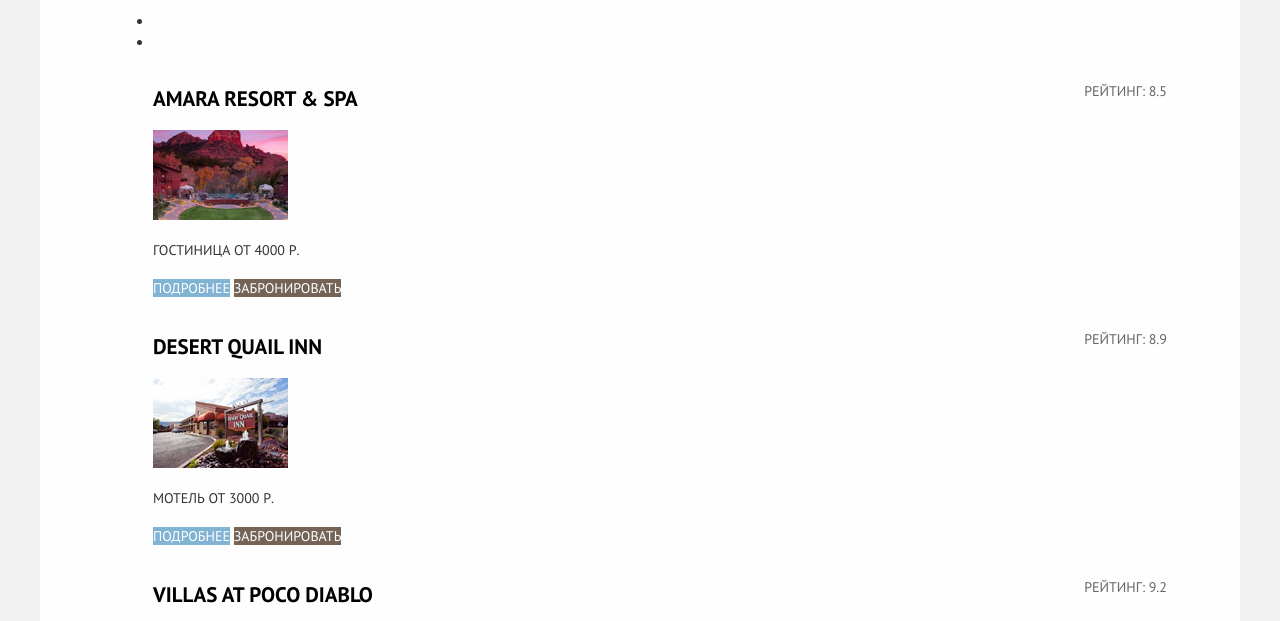
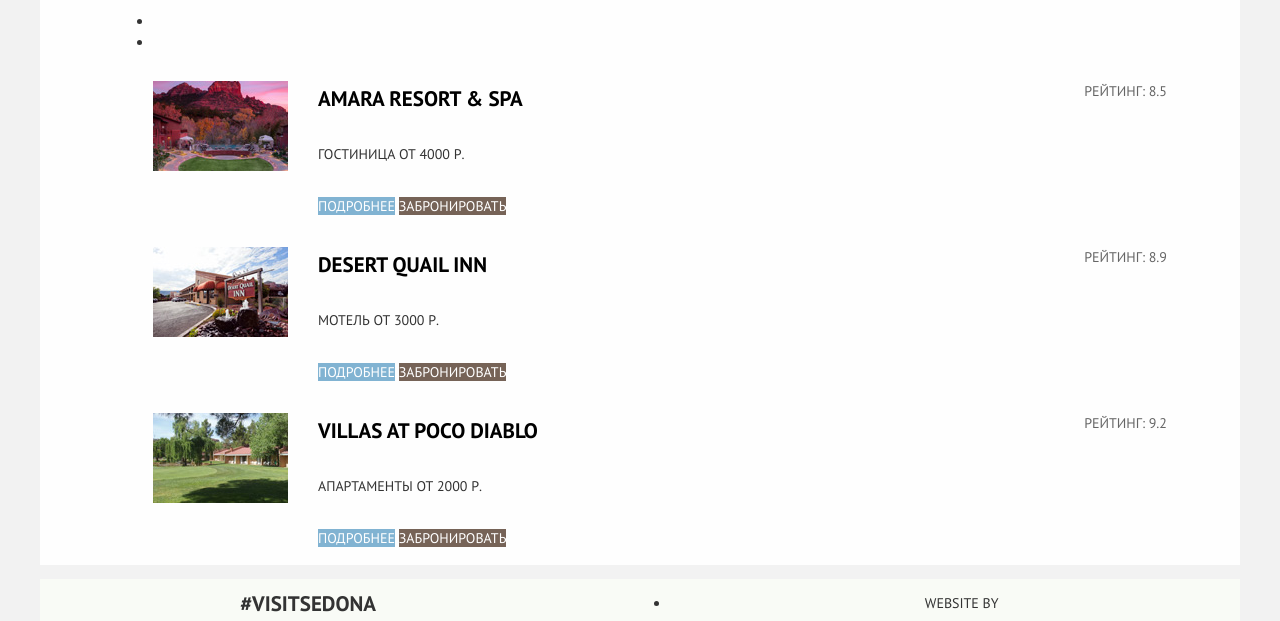
Before and after one commit to georgeramsson/881615-sedona-24, a plain HTML site: page hotels.html in a window 1280 px wide. Shown: the part 633-1254 px from the top of the page. Drawn offline with Linux system fonts and the light colour scheme.

Commit message:
Правки по сетке
- правки баннера
- правки списка отелей

```diff
--- a/css/style.css
+++ b/css/style.css
@@ -102,6 +102,7 @@ input[type="radio"].visually-hidden {
 .site-navigation {
   display: flex;
   justify-content: space-between;
+  align-items: center;
 
   height: 56px;
   margin: 0;
@@ -121,7 +122,7 @@ input[type="radio"].visually-hidden {
 }
 
 .site-navigation li {
-  width: 20%;
+  width: 25%;
 }
 
 .site-navigation li:first-child {
@@ -142,20 +143,22 @@ input[type="radio"].visually-hidden {
   text-align: right;
 }
 
-.intro {
+.banner {
   text-align: center;
 
   width: 1200px;
-  height: 508px;
   margin-bottom: 60px;
+  padding-top: 76px;
+  padding-bottom: 79px;
 
   background-image: url(../img/background-header.jpg);
   background-repeat: no-repeat;
   background-position: 0 -56px;
 }
 
-.banner {
-  padding-top: 76px;
+.banner img {
+  width: 459;
+  height: 353;
 }
 
 .features {
@@ -298,6 +301,19 @@ input[type="radio"].visually-hidden {
   justify-content: space-between;
 }
 
+.hotel-info-container {
+  display: flex;
+}
+
+.catalog-item-image {
+  margin-right: 30px;
+}
+
+.hotel-information {
+  display: flex;
+  flex-direction: column;
+}
+
 .hotel-caption a {
   color: #000000;
 }
--- a/hotels.html
+++ b/hotels.html
@@ -126,15 +126,16 @@
           </div>
           <ul class="catalog-list">
             <li class="catalog-item">
-              <div class="info-container">
-                <h3 class="hotel-caption">
-                  <a href="#">Amara Resort & Spa</a>
-                </h3>
+              <div class="hotel-info-container">
                 <p class="catalog-item-image">
                   <a href="#">
                     <img src="img/amara.jpg" width="135" height="90" alt="Amara Resort & Spa">
                   </a>
                 </p>
+                <div class="hotel-information">
+                  <h3 class="hotel-caption">
+                    <a href="#">Amara Resort & Spa</a>
+                  </h3>
                   <p class="catalog-item-description">
                     <span class="description-category">
                       Гостиница
@@ -148,6 +149,7 @@
                     <a class="button button-booking" href="#">Забронировать</a>
                   </p>
                 </div>
+              </div>
               <div class="rate-container">
                 <div class="stars">
                 </div>
@@ -157,15 +159,16 @@
               </div>
             </li>
             <li class="catalog-item">
-              <div class="info-container">
-                <h3 class="hotel-caption">
-                  <a href="#">Desert Quail Inn</a>
-                </h3>
+              <div class="hotel-info-container">
                 <p class="catalog-item-image">
                   <a href="#">
                     <img src="img/desert.jpg" width="135" height="90" alt="Desert Quail Inn">
                   </a>
                 </p>
+                <div class="hotel-information">
+                  <h3 class="hotel-caption">
+                    <a href="#">Desert Quail Inn</a>
+                  </h3>
                   <p class="catalog-item-description">
                     <span class="description-category">
                       Мотель
@@ -179,6 +182,7 @@
                     <a class="button button-booking" href="#">Забронировать</a>
                   </p>
                 </div>
+              </div>
               <div class="rate-container">
                 <div class="stars">
                 </div>
@@ -188,15 +192,16 @@
               </div>
             </li>
             <li class="catalog-item">
-              <div class="info-container">
-                <h3 class="hotel-caption">
-                  <a href="#">Villas at Poco Diablo</a>
-                </h3>
+              <div class="hotel-info-container">
                 <p class="catalog-item-image">
                   <a href="#">
                     <img src="img/villas.jpg" width="135" height="90" alt="Villas at Poco Diablo">
                   </a>
                 </p>
+                <div class="hotel-information">
+                  <h3 class="hotel-caption">
+                    <a href="#">Villas at Poco Diablo</a>
+                  </h3>
                   <p class="catalog-item-description">
                     <span class="description-category">
                       Апартаменты
@@ -209,6 +214,7 @@
                     <a class="button button-more" href="#">Подробнее</a>
                     <a class="button button-booking" href="#">Забронировать</a>
                   </p>
+                </div>
               </div>
               <div class="rate-container">
                 <div class="stars">
```
Also changed, not shown: index.html (+2 -4 lines). Lines whose indentation alone changed are shown as unchanged.
